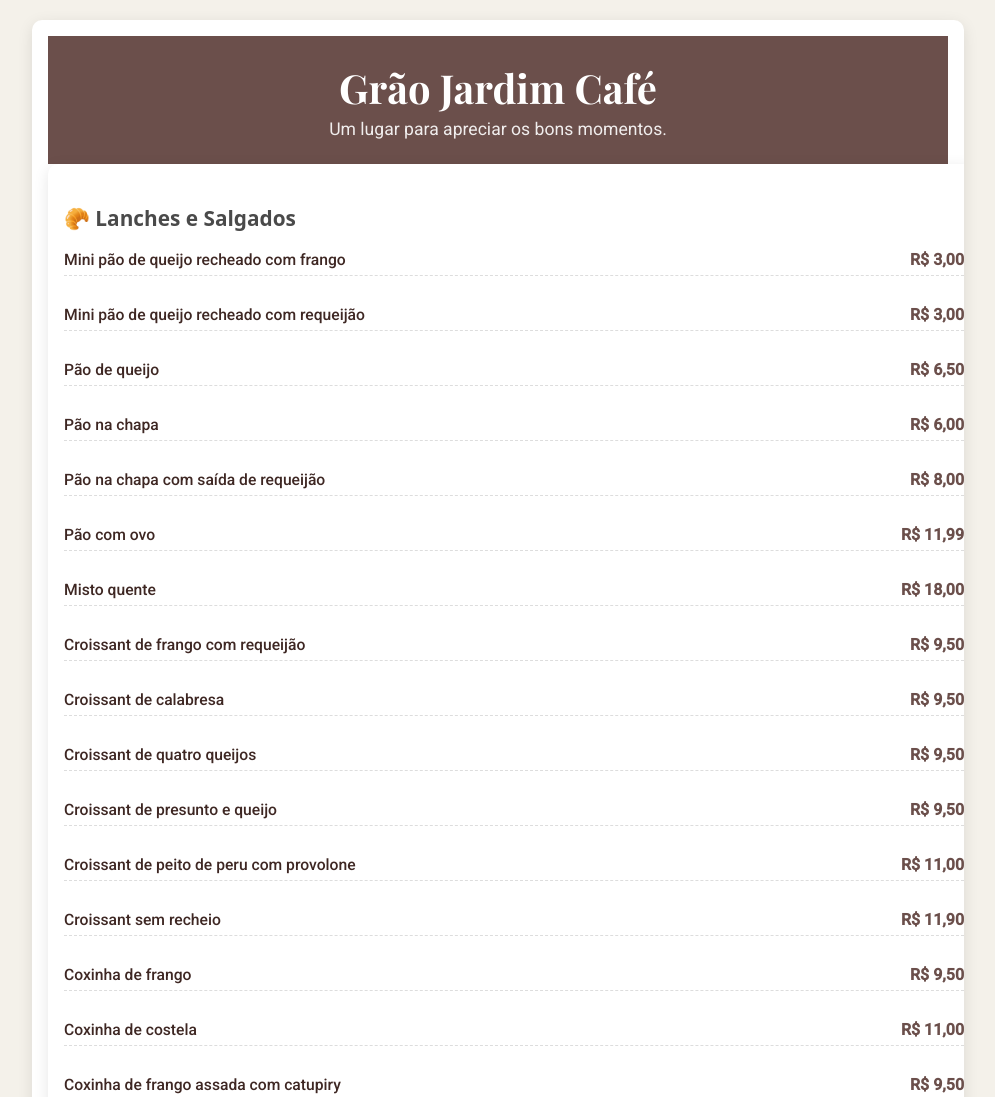
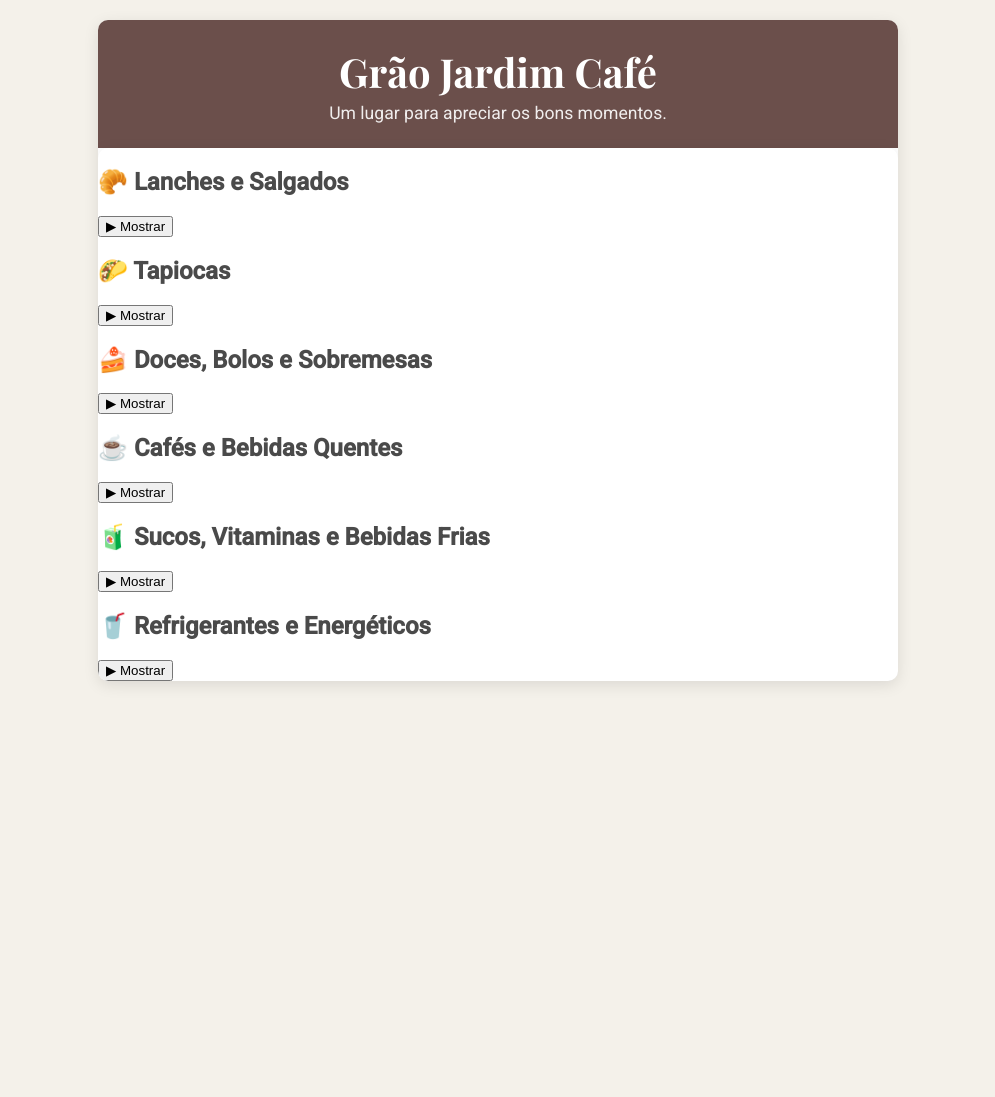
Before and after one commit to rodrigosimoes182/graojardim-cardapio, a plain HTML site: page index.html in a window 1280 px wide. Shown: the top 1097 px of the page, without its empty margins (142-1137 px from the left). After the commit the page ends 800 px from the top, so only its background shows below. Drawn offline with nearby package versions, Linux system fonts and the light colour scheme.

Commit message:
add colapse/expand categories

```diff
--- a/menu-render.js
+++ b/menu-render.js
@@ -1,15 +1,13 @@
-
 /**
  * menu-render.js
- * Renderiza o menu a partir de um arquivo JSON (base.json) no mesmo diretório.
- * Uso:
- *   <div id="app"></div>
- *   <script src="menu-render.js" defer></script>
+ * Lê menu.json e renderiza categorias e itens com opção de expandir/colapsar.
+ * Requer um elemento <div id="app"></div> na página.
+ * Não injeta CSS; estilos devem estar em stylelist.css.
  */
-
 (function () {
   const MENU_JSON_PATH = "base.json";
 
+  // Emojis por categoria (opcional)
   const emojiByCategory = {
     "Lanches e Salgados": "🥐",
     "Tapiocas": "🌮",
@@ -19,37 +17,63 @@
     "Refrigerantes e Energéticos": "🥤",
   };
 
-  // Ordem preferida de exibição (se alguma categoria não estiver na lista, será mostrada ao final)
+  // Ordem preferida das categorias (as demais ficam ao final, em ordem alfabética)
   const preferredOrder = [
     "Lanches e Salgados",
     "Tapiocas",
     "Doces, Bolos e Sobremesas",
     "Cafés e Bebidas Quentes",
     "Sucos, Vitaminas e Bebidas Frias",
-    "Refrigerantes e Energéticos"
+    "Refrigerantes e Energéticos",
   ];
 
+  // -------- Utilidades --------
   function formatBRL(value) {
+    const n = typeof value === "number" ? value : Number(value);
     try {
-      return new Intl.NumberFormat("pt-BR", { style: "currency", currency: "BRL" }).format(value);
-    } catch (_) {
-      // Fallback simples
-      const fixed = Number(value).toFixed(2).replace(".", ",");
+      return new Intl.NumberFormat("pt-BR", { style: "currency", currency: "BRL" }).format(n);
+    } catch {
+      const fixed = isFinite(n) ? n.toFixed(2).replace(".", ",") : "0,00";
       return `R$ ${fixed}`;
     }
   }
 
+  function slugify(str) {
+    return String(str || "")
+      .normalize("NFD").replace(/[\u0300-\u036f]/g, "")
+      .toLowerCase()
+      .replace(/[^a-z0-9]+/g, "-")
+      .replace(/(^-|-$)+/g, "");
+  }
+
+  function collapsedKey(category) {
+    return `menuCollapsed:${category}`;
+  }
+
+  function safeGetItem(key) {
+    try { return localStorage.getItem(key); } catch { return null; }
+  }
+  function safeSetItem(key, val) {
+    try { localStorage.setItem(key, val); } catch {}
+  }
+
+  function setToggleVisual(btn, collapsed) {
+    btn.setAttribute("aria-expanded", String(!collapsed));
+    btn.textContent = collapsed ? "▶ Mostrar" : "▼ Ocultar";
+  }
+
+  // -------- Construção de elementos --------
   function createItemRow(itemObj) {
     const row = document.createElement("div");
     row.className = "menu-item";
 
     const nameEl = document.createElement("span");
     nameEl.className = "item-name";
-    nameEl.textContent = itemObj.item;
+    nameEl.textContent = String(itemObj?.item ?? "").trim();
 
     const priceEl = document.createElement("span");
     priceEl.className = "item-price";
-    priceEl.textContent = formatBRL(itemObj.preco);
+    priceEl.textContent = formatBRL(itemObj?.preco);
 
     row.appendChild(nameEl);
     row.appendChild(priceEl);
@@ -57,23 +81,63 @@
   }
 
   function createCategorySection(category, items) {
-    const frag = document.createDocumentFragment();
+    const safeCategory = typeof category === "string" ? category : "Categoria";
+    const safeItems = Array.isArray(items) ? items : [];
+
+    const section = document.createElement("section");
+    section.className = "menu-section";
+
+    // Header
+    const header = document.createElement("div");
+    header.className = "menu-section-header";
 
     const title = document.createElement("h2");
-    const emoji = emojiByCategory[category] || "";
-    title.textContent = `${emoji ? emoji + " " : ""}${category}`;
+    title.className = "menu-section-title";
+    const emoji = (emojiByCategory && emojiByCategory[safeCategory]) ? emojiByCategory[safeCategory] : "";
+    title.textContent = `${emoji ? emoji + " " : ""}${safeCategory}`;
 
-    frag.appendChild(title);
+    const toggleBtn = document.createElement("button");
+    toggleBtn.type = "button";
+    toggleBtn.className = "menu-section-toggle";
 
+    // Painel controlado
+    const panelId = `panel-${slugify(safeCategory) || Math.random().toString(36).slice(2)}`;
     const listWrapper = document.createElement("div");
     listWrapper.className = "menu-category";
+    listWrapper.id = panelId;
 
-    items.forEach((it) => listWrapper.appendChild(createItemRow(it)));
+    toggleBtn.setAttribute("aria-controls", panelId);
 
-    frag.appendChild(listWrapper);
-    return frag;
+    // Estado inicial do painel (default agora é: COLAPSADO)
+    const stored = safeGetItem(collapsedKey(safeCategory));
+    const isCollapsed = stored === null ? true : stored === "true";
+    listWrapper.hidden = isCollapsed;
+    setToggleVisual(toggleBtn, isCollapsed)
+
+    // Itens
+    for (const it of safeItems) {
+      if (!it || typeof it !== "object") continue;
+      listWrapper.appendChild(createItemRow(it));
+    }
+
+    // Toggle
+    toggleBtn.addEventListener("click", () => {
+      const newCollapsed = !listWrapper.hidden ? true : false;
+      listWrapper.hidden = newCollapsed;
+      setToggleVisual(toggleBtn, newCollapsed);
+      safeSetItem(collapsedKey(safeCategory), String(newCollapsed));
+    });
+
+    header.appendChild(title);
+    header.appendChild(toggleBtn);
+
+    section.appendChild(header);
+    section.appendChild(listWrapper);
+
+    return section;
   }
 
+  // -------- Carregamento e render --------
   async function loadAndRender() {
     const app = document.getElementById("app");
     if (!app) {
@@ -91,8 +155,7 @@
       return;
     }
 
-    // Ordena categorias pela ordem preferida e mantém as demais ao final
-    const categories = Object.keys(data);
+    const categories = Object.keys(data || {});
     categories.sort((a, b) => {
       const ia = preferredOrder.indexOf(a);
       const ib = preferredOrder.indexOf(b);
@@ -105,32 +168,15 @@
     const container = document.createElement("div");
     container.className = "menu-container";
 
-    categories.forEach((cat) => {
+    for (const cat of categories) {
       const items = Array.isArray(data[cat]) ? data[cat] : [];
       container.appendChild(createCategorySection(cat, items));
-    });
+    }
 
     app.innerHTML = "";
     app.appendChild(container);
   }
 
-  // Estilos mínimos opcionais para layout (podem ser movidos para um CSS dedicado)
-  const baseStyle = document.createElement("style");
-  baseStyle.textContent = `
-    .menu-container { max-width: 900px; margin: 0 auto; padding: 16px; }
-    h2 { font-family: system-ui, -apple-system, Segoe UI, Roboto, Ubuntu, Cantarell, 'Helvetica Neue', Arial, 'Noto Sans', 'Liberation Sans', sans-serif;
-         margin: 24px 0 12px; font-size: 1.3rem; }
-    .menu-category { display: grid; grid-template-columns: 1fr; gap: 8px; }
-    .menu-item { display: flex; align-items: baseline; justify-content: space-between; border-bottom: 1px dashed #ddd; padding: 6px 0; }
-    .item-name { font-size: 0.98rem; }
-    .item-price { font-weight: 600; }
-    @media (min-width: 640px) {
-      .menu-category { grid-template-columns: 1fr; }
-    }
-  `;
-  document.head.appendChild(baseStyle);
-
-  // Render
   if (document.readyState === "loading") {
     document.addEventListener("DOMContentLoaded", loadAndRender);
   } else {
--- a/stylelist.css
+++ b/stylelist.css
@@ -49,7 +49,7 @@ header p {
 .category:last-child {
     border-bottom: none;
     margin-bottom: 0;
-    padding-bottom: 10px;
+    padding-bottom: 20px;
 }
 
 .category h2 {
@@ -61,11 +61,11 @@ header p {
 }
 
 .menu-item {
-    display: flex;
-    justify-content: space-between;
-    align-items: center;
-    margin-bottom: 15px;
-    font-size: 1em;
+  display: flex;
+  align-items: baseline;
+  justify-content: space-between;
+  border-bottom: 2px dashed #ddd;
+  padding: 6px 0;
 }
 
 .item-name {
@@ -76,7 +76,8 @@ header p {
 }
 
 .item-price {
-    font-weight: 500;
+    font-weight: 600;
     color: #6b4f4b;
+    font-style: bold;
     white-space: nowrap
 }
```
